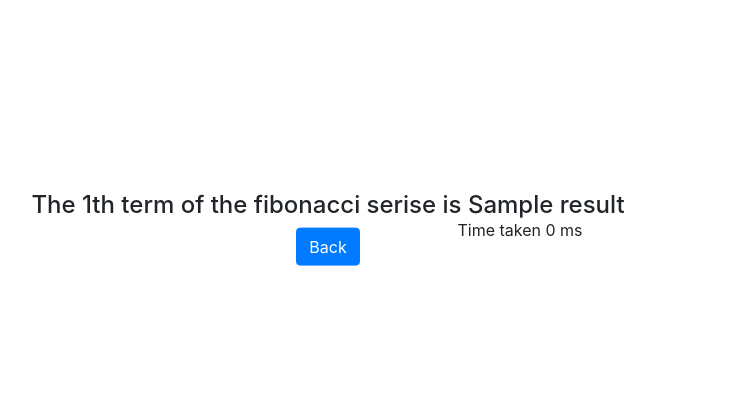
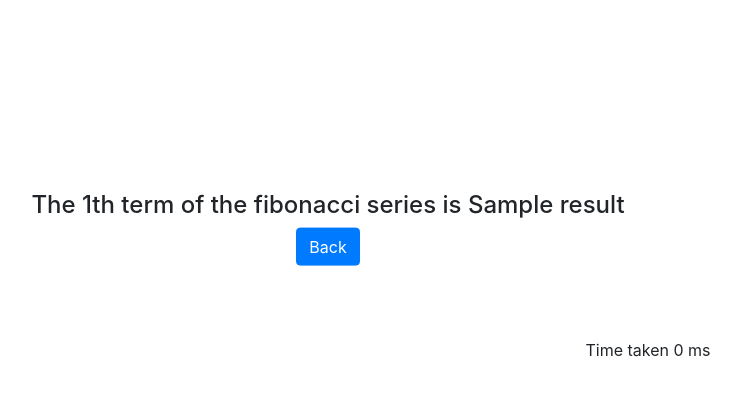
Before and after one commit to mdibyendu19/genFibo, a Django app: template fibo/templates/generate.html in a window 1280 px wide. Shown: the part 188-584 px from the top of the page, without its empty margins (312-1053 px from the left). Run offline with Django 3.2, Linux system fonts and the light colour scheme; the template is opened without the code that fills it: most values are stand-ins (such as "Sample title", 1, 10 or a date in 2020).

Commit message:
Few Changes

```diff
--- a/fibo/stats_middleware.py
+++ b/fibo/stats_middleware.py
@@ -17,5 +17,5 @@
 
         # Add the header.
         response["X-Page-Generation-Duration-ms"] = int(duration * 1000)
-        response.content = response.content+b" <div class=\"mt-4 text-center\" style=\"position: absolute;top: 50%;left: 65%;-moz-transform: translateX(-50%) translateY(-45%);-webkit-transform: translateX(-50%) translateY(-45%);transform: translateX(-50%) translateY(-45%);\">Time taken "+str.encode(response["X-Page-Generation-Duration-ms"]) + b" ms</p>"
+        response.content = response.content+b" <div class=\"mt-4 text-center\" style=\"position: absolute;top: 65%;left: 75%;-moz-transform: translateX(-50%) translateY(-45%);-webkit-transform: translateX(-50%) translateY(-45%);transform: translateX(-50%) translateY(-45%);\">Time taken "+str.encode(response["X-Page-Generation-Duration-ms"]) + b" ms</p>"
         return response
--- a/fibo/templates/generate.html
+++ b/fibo/templates/generate.html
@@ -7,7 +7,7 @@
     -moz-transform: translateX(-50%) translateY(-50%);
     -webkit-transform: translateX(-50%) translateY(-50%);
     transform: translateX(-50%) translateY(-50%);">
-	  	<h4 >The {{ num }}th term of the fibonacci serise is {{ result }}</h4>
+	  	<h4 >The {{ num }}th term of the fibonacci series is {{ result }}</h4>
 	  	<a class="btn btn-primary" href="{% url 'index' %}">Back</a>
 	  	<p></p>
 	</div>
```
